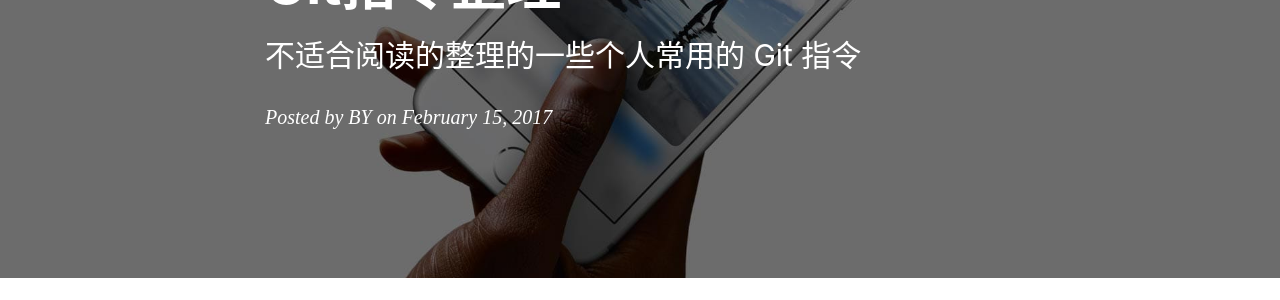
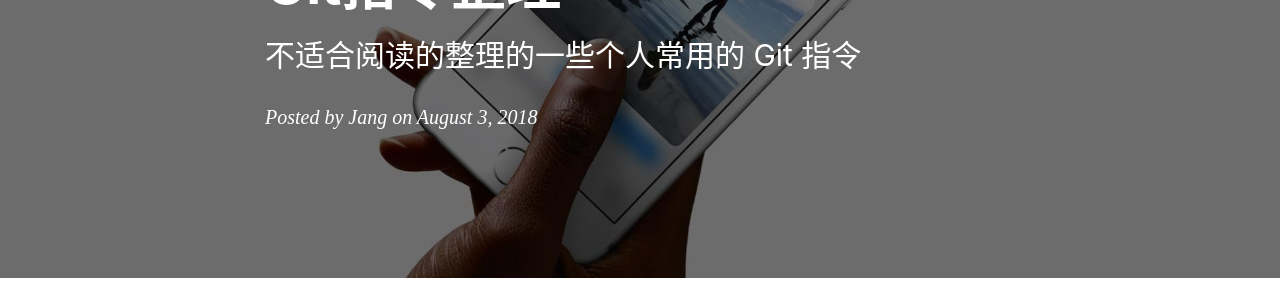
Before and after one commit to jangzc/jangzc.github.io, a Jekyll site: the page built from _posts/2018-08-03-Git指令整理.md, in a window 1280 px wide and 900 px high. Shown: the part 245-545 px from the top of the window. Built offline with Jekyll 4.4.1, drawn with Linux system fonts in a browser that asks for light colours; nearby versions of some CDN libraries; comment, search, counter and statistics services are not loaded; some of the changed text lies outside the part shown.

Commit message:
Update and rename 2017-02-15-Git指令整理.md to 2018-08-03-Git指令整理.md

```diff
--- a/_posts/2017-02-15-Git指令整理.md
+++ b/_posts/2018-08-03-Git指令整理.md
@@ -2,8 +2,8 @@
 layout:     post
 title:      Git指令整理
 subtitle:   不适合阅读的整理的一些个人常用的 Git 指令
-date:       2017-02-15
-author:     BY
+date:       2018-08-03
+author:     Jang
 header-img: img/post-bg-ios9-web.jpg
 catalog: true
 tags:
```
